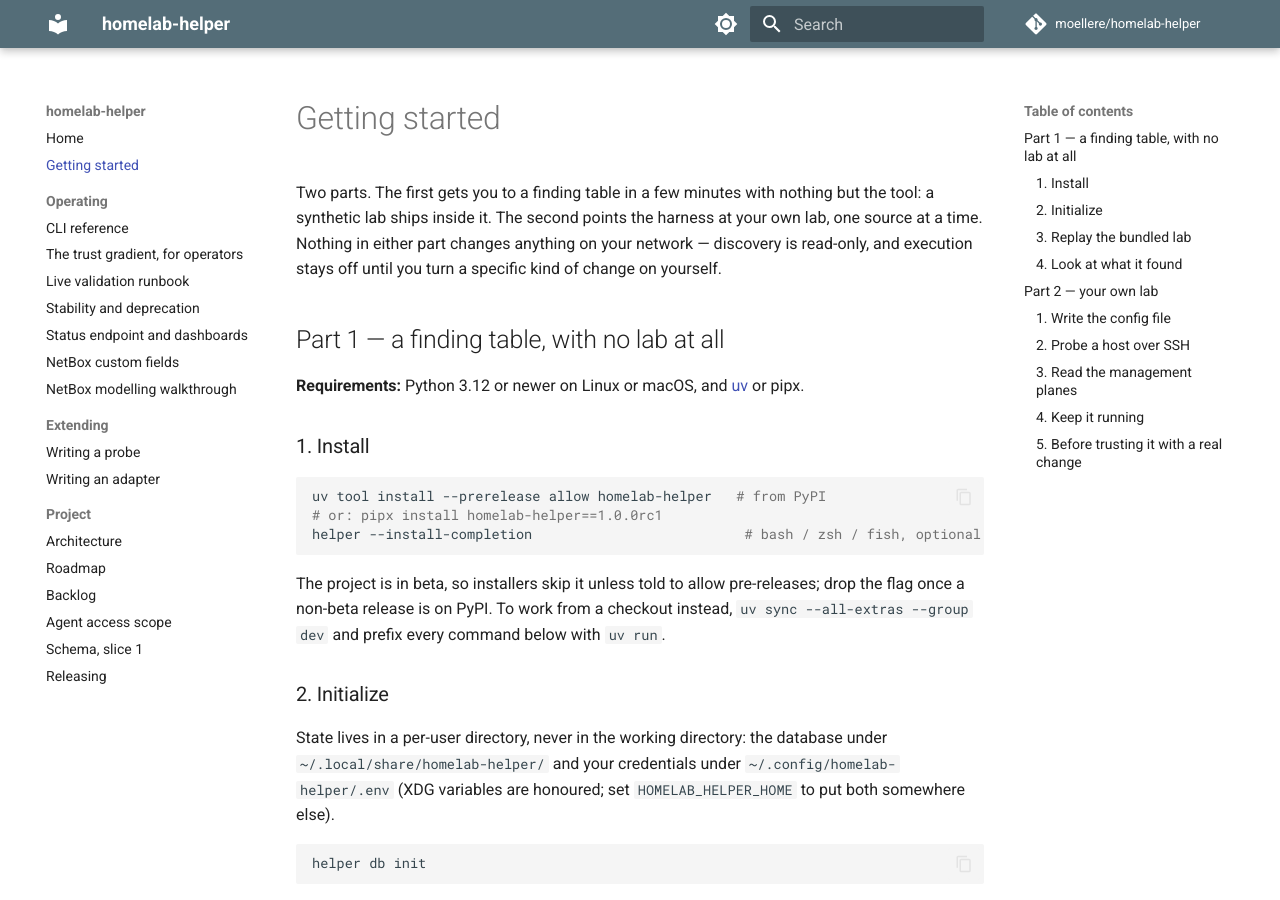
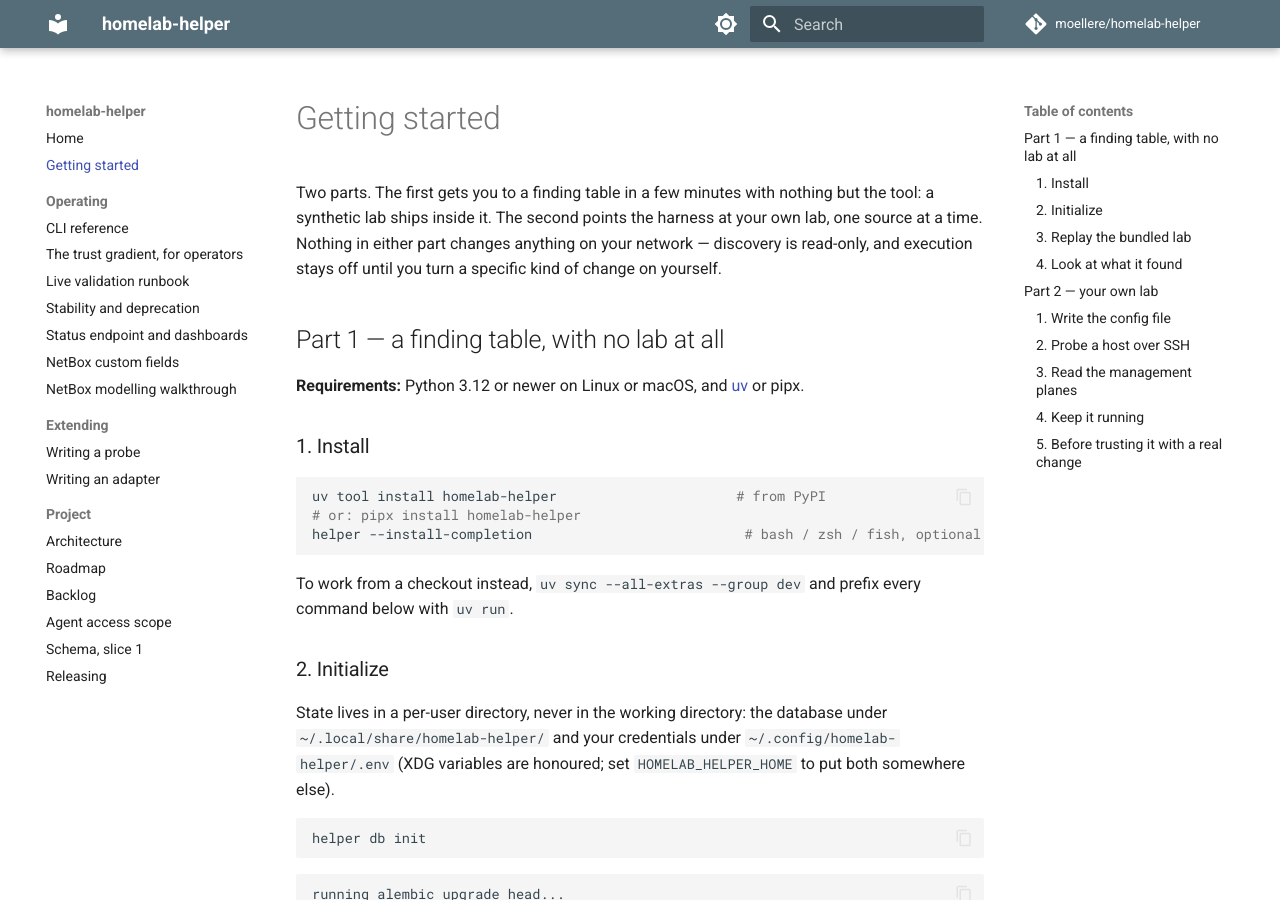
Before and after one commit to moellere/homelab-helper, an MkDocs documentation site: the page built from docs/getting-started.md, in a window 1280 px wide and 900 px high. Built offline with MkDocs 1.6.1 and Material for MkDocs 9.7.7, drawn with Linux system fonts in a browser that asks for light colours; comment, search, counter and statistics services are not loaded.

Commit message:
Release 1.0.0 (#99)
Claude-Session: https://claude.ai/code/session_0125ttTyRY28bTLjodhqfQ4P

Co-authored-by: Claude Fable 5.1 <noreply@anthropic.com>

````diff
--- a/docs/getting-started.md
+++ b/docs/getting-started.md
@@ -14,15 +14,13 @@ specific kind of change on yourself.
 ### 1. Install
 
 ```bash
-uv tool install --prerelease allow homelab-helper   # from PyPI
-# or: pipx install homelab-helper==1.0.0rc1
+uv tool install homelab-helper                      # from PyPI
+# or: pipx install homelab-helper
 helper --install-completion                          # bash / zsh / fish, optional
 ```
 
-The project is in beta, so installers skip it unless told to allow
-pre-releases; drop the flag once a non-beta release is on PyPI. To work from a
-checkout instead, `uv sync --all-extras --group dev` and prefix every command
-below with `uv run`.
+To work from a checkout instead, `uv sync --all-extras --group dev` and prefix
+every command below with `uv run`.
 
 ### 2. Initialize
 
--- a/pyproject.toml
+++ b/pyproject.toml
@@ -1,6 +1,6 @@
 [project]
 name = "homelab-helper"
-version = "1.0.0rc1"
+version = "1.0.0"
 description = "Homelab inventory, audit, recommendations, and operator-gated execution across Proxmox, Kubernetes, UniFi, NetBox, and more."
 readme = "README.md"
 license = { file = "LICENSE" }
````
Also changed, not shown: CLAUDE.md (+1 -1 lines), README.md (+6 -8 lines), docs/releasing.md (+5 -5 lines), 1 other file.
